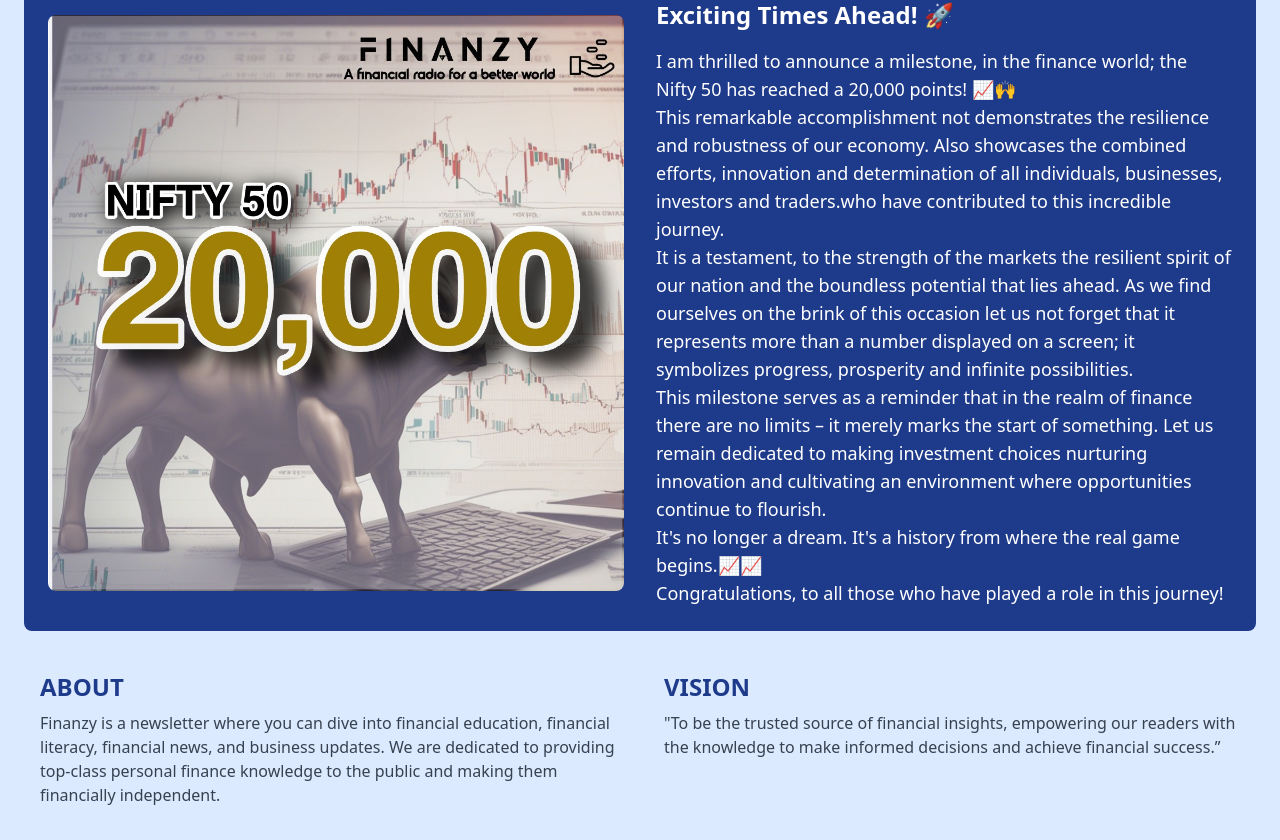
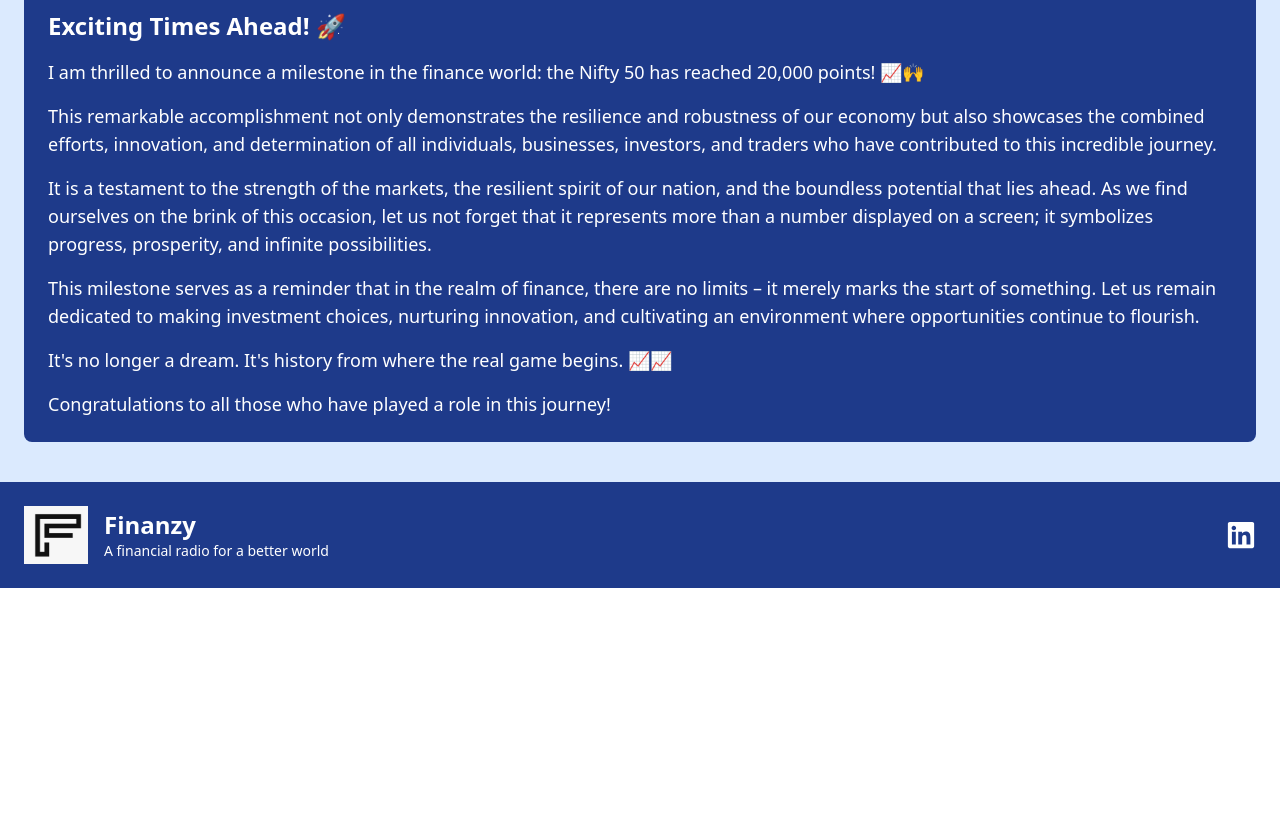
Before and after one commit to v-house/my-finance-life, a Next.js app: page /about in a window 1280 px wide. Shown: the part 240-1080 px from the top of the page. After the commit the page ends 828 px from the top, so only its background shows below. Built offline with nearby package versions, Linux system fonts and the light colour scheme.

Commit message:
Blog-1 updated...

```diff
--- a/components/Navbar.tsx
+++ b/components/Navbar.tsx
@@ -5,7 +5,7 @@ const Navbar = () => {
   const { asPath } = useRouter();
 
   return (
-    <nav className="bg-blue-300 p-2 px-1 lg:px-6 sticky top-0 z-10">
+    <nav className="bg-gray-300 p-2 px-1 lg:px-6 sticky top-0 z-10">
       <div className="container mx-auto flex justify-between items-center">
         <div className="flex items-center space-x-2">
           <Image
@@ -13,10 +13,10 @@ const Navbar = () => {
             alt="Logo"
             width={160}
             height={100}
-            className="cursor-pointer rounded-lg"
+            className="cursor-pointer rounded-lg w-24 lg:w-48"
           />
         </div>
-        <div className="bg-blue-400 text-white rounded-lg p-2 px-4">
+        <div className="bg-blue-400 text-white rounded-lg p-1 lg:p-2 px-2 lg:px-4">
           <ul className="flex space-x-4">
             <li>
               <a
--- a/pages/about.tsx
+++ b/pages/about.tsx
@@ -15,73 +15,43 @@ const AboutPage = () => {
         </div>
         <hr className="border-t border-blue-500 my-4" />
         <div className="bg-blue-900 text-white p-6 rounded-lg flex flex-col lg:flex-row items-center">
-          <div className="lg:w-1/2 lg:mr-8 mb-6 lg:mb-0">
-            <Image
-              src="/about_image.jpeg"
-              alt="Image Description"
-              width={500}
-              height={400}
-              layout="responsive"
-              className="rounded-lg"
-            />
-          </div>
-          <div className="lg:w-1/2">
-            <p className="text-2xl font-bold mb-4">Exciting Times Ahead! 🚀</p>
-            <p className="text-lg">
-              I am thrilled to announce a milestone, in the finance world; the
-              Nifty 50 has reached a 20,000 points! 📈🙌
+          <div>
+            <h2 className="text-2xl font-bold mb-4">
+              Exciting Times Ahead! 🚀
+            </h2>
+            <p className="text-lg mb-4">
+              I am thrilled to announce a milestone in the finance world: the
+              Nifty 50 has reached 20,000 points! 📈🙌
+            </p>
+            <p className="text-lg mb-4">
+              This remarkable accomplishment not only demonstrates the
+              resilience and robustness of our economy but also showcases the
+              combined efforts, innovation, and determination of all
+              individuals, businesses, investors, and traders who have
+              contributed to this incredible journey.
+            </p>
+            <p className="text-lg mb-4">
+              It is a testament to the strength of the markets, the resilient
+              spirit of our nation, and the boundless potential that lies ahead.
+              As we find ourselves on the brink of this occasion, let us not
+              forget that it represents more than a number displayed on a
+              screen; it symbolizes progress, prosperity, and infinite
+              possibilities.
+            </p>
+            <p className="text-lg mb-4">
+              This milestone serves as a reminder that in the realm of finance,
+              there are no limits – it merely marks the start of something. Let
+              us remain dedicated to making investment choices, nurturing
+              innovation, and cultivating an environment where opportunities
+              continue to flourish.
+            </p>
+            <p className="text-lg mb-4">
+              It's no longer a dream. It's history from where the real game
+              begins. 📈📈
             </p>
             <p className="text-lg">
-              This remarkable accomplishment not demonstrates the resilience and
-              robustness of our economy. Also showcases the combined efforts,
-              innovation and determination of all individuals, businesses,
-              investors and traders.who have contributed to this incredible
-              journey.
-            </p>
-            <p className="text-lg">
-              It is a testament, to the strength of the markets the resilient
-              spirit of our nation and the boundless potential that lies ahead.
-              As we find ourselves on the brink of this occasion let us not
-              forget that it represents more than a number displayed on a
-              screen; it symbolizes progress, prosperity and infinite
-              possibilities.
-            </p>
-            <p className="text-lg">
-              This milestone serves as a reminder that in the realm of finance
-              there are no limits – it merely marks the start of something. Let
-              us remain dedicated to making investment choices nurturing
-              innovation and cultivating an environment where opportunities
-              continue to flourish.
-            </p>
-            <p className="text-lg">
-              It's no longer a dream. It's a history from where the real game
-              begins.📈📈
-            </p>
-            <p className="text-lg">
-              Congratulations, to all those who have played a role in this
+              Congratulations to all those who have played a role in this
               journey!
-            </p>
-          </div>
-        </div>
-        <div className="container mx-auto py-6 flex flex-col sm:flex-row space-y-4 sm:space-y-0 sm:space-x-4">
-          {/* About Card */}
-          <div className="bg-blue-100 p-4 rounded-lg flex-1">
-            <h2 className="text-2xl font-semibold text-blue-900">ABOUT</h2>
-            <p className="text-gray-700 mt-2">
-              Finanzy is a newsletter where you can dive into financial
-              education, financial literacy, financial news, and business
-              updates. We are dedicated to providing top-class personal finance
-              knowledge to the public and making them financially independent.
-            </p>
-          </div>
-
-          {/* Vision Card */}
-          <div className="bg-blue-100 p-4 rounded-lg flex-1">
-            <h2 className="text-2xl font-semibold text-blue-900">VISION</h2>
-            <p className="text-gray-700 mt-2">
-              "To be the trusted source of financial insights, empowering our
-              readers with the knowledge to make informed decisions and achieve
-              financial success.”
             </p>
           </div>
         </div>
--- a/pages/blogs/[slug].tsx
+++ b/pages/blogs/[slug].tsx
@@ -119,32 +119,6 @@ const BlogPost = () => {
                   <div className="flex items-center">
                     <p className="font-semibold">{blogPost.writer}</p>
                   </div>
-                  <div className="flex items-center space-x-2">
-                    <a
-                      href="#"
-                      target="_blank"
-                      rel="noopener noreferrer"
-                      title="LinkedIn"
-                    >
-                      <FaLinkedin className="h-6 w-6 text-blue-500 hover:text-blue-700 transition duration-300 ease-in-out" />
-                    </a>
-                    <a
-                      href="#"
-                      target="_blank"
-                      rel="noopener noreferrer"
-                      title="Instagram"
-                    >
-                      <FaInstagram className="h-6 w-6 text-blue-500 hover:text-blue-700 transition duration-300 ease-in-out" />
-                    </a>
-                    <a
-                      href="#"
-                      target="_blank"
-                      rel="noopener noreferrer"
-                      title="Facebook"
-                    >
-                      <FaFacebook className="h-6 w-6 text-blue-500 hover:text-blue-700 transition duration-300 ease-in-out" />
-                    </a>
-                  </div>
                 </div>
                 <p className="text-gray-600 text-md mb-2 line-clamp-4">
                   {blogPost.writerDescription}
@@ -172,6 +146,9 @@ const BlogPost = () => {
           </div>
           <div className="p-2">
             <h2 className="text-2xl font-semibold mb-2 mt-8 ml-2">Comments</h2>
+            {comments.length === 0 ? (
+              <p className="my-4 mx-2">No comments yet.</p>
+            ) : (
               <ul>
                 {comments.map((comment, index) => (
                   <li
@@ -183,13 +160,16 @@ const BlogPost = () => {
                         <p className="font-semibold">{comment.name}</p>
                       </div>
                       <div>
-                      <p className="text-right text-gray-600">{comment.date}</p>
+                        <p className="text-right text-gray-600">
+                          {comment.date}
+                        </p>
                       </div>
                     </div>
                     <p>{comment.comment}</p>
                   </li>
                 ))}
               </ul>
+            )}
           </div>
         </div>
       </div>
```
Also changed, not shown: data/blogPosts.tsx (+24 -33 lines). Lines whose indentation alone changed are shown as unchanged.
